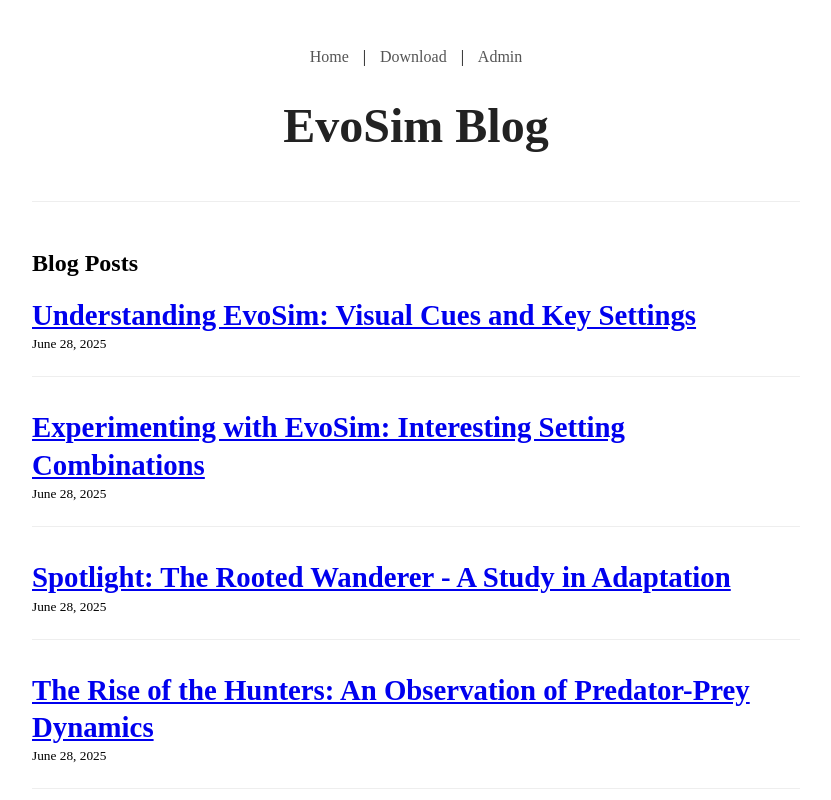
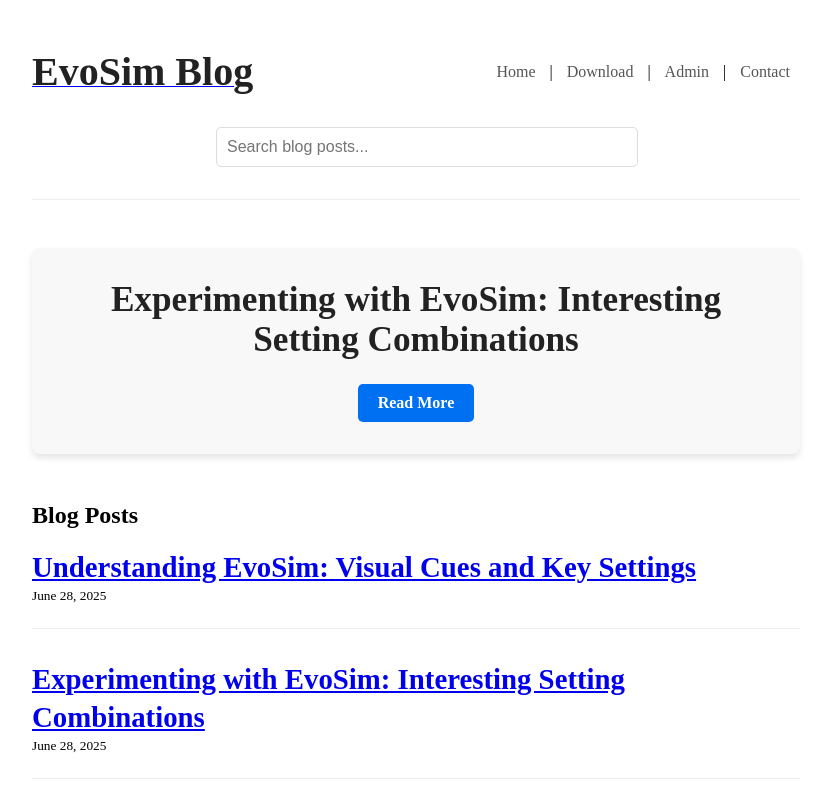
Before and after one commit to charlieboardy14/EVOsimBlog, a Next.js app: page / in a window 1280 px wide. Shown: the top 800 px of the page, without its empty margins (224-1055 px from the left). Built offline with nearby package versions, Linux system fonts and the light colour scheme.

Commit message:
Implement logo placeholder and automatic post scroller

```diff
--- /dev/null
+++ b/components/PostScroller.js
@@ -0,0 +1,41 @@
+import React, { useState, useEffect } from 'react';
+import Link from 'next/link';
+import styles from './layout.module.css'; // Using existing styles for now
+
+const PostScroller = ({ posts }) => {
+  const [currentIndex, setCurrentIndex] = useState(0);
+
+  useEffect(() => {
+    const interval = setInterval(() => {
+      setCurrentIndex((prevIndex) => (prevIndex + 1) % posts.length);
+    }, 5000); // Change post every 5 seconds
+    return () => clearInterval(interval);
+  }, [posts.length]);
+
+  if (!posts || posts.length === 0) {
+    return null;
+  }
+
+  const currentPost = posts[currentIndex];
+
+  // Simple function to strip HTML and truncate for snippet
+  const getSnippet = (htmlContent) => {
+    if (!htmlContent) return '';
+    const text = htmlContent.replace(/<[^>]*>?/gm, ''); // Strip HTML tags
+    return text.substring(0, 150) + (text.length > 150 ? '...' : '');
+  };
+
+  return (
+    <section className={styles.postScroller}>
+      <div className={styles.scrollerContent}>
+        <h2>{currentPost.title}</h2>
+        <p>{getSnippet(currentPost.contentHtml)}</p>
+        <Link href={`/posts/${currentPost.id}`}>
+          <a className={styles.readMoreButton}>Read More</a>
+        </Link>
+      </div>
+    </section>
+  );
+};
+
+export default PostScroller;
--- a/components/layout.js
+++ b/components/layout.js
@@ -1,10 +1,42 @@
 import Head from 'next/head';
 import Link from 'next/link';
 import styles from './layout.module.css';
+import { useState, useEffect } from 'react';
 
 export const siteTitle = 'EvoSim Blog';
 
-export default function Layout({ children, home }) {
+export default function Layout({ children, home, searchIndex }) {
+  const [searchQuery, setSearchQuery] = useState('');
+  const [searchResults, setSearchResults] = useState([]);
+  const [searcher, setSearcher] = useState(null);
+
+  useEffect(() => {
+    if (searchIndex) {
+      const newSearcher = new FlexSearch.Document({
+        document: {
+          id: 'id',
+          index: ['title', 'contentHtml'],
+        },
+      });
+      newSearcher.import(JSON.parse(searchIndex));
+      setSearcher(newSearcher);
+    }
+  }, [searchIndex]);
+
+  const handleSearch = (event) => {
+    const query = event.target.value;
+    setSearchQuery(query);
+
+    if (query.length > 2 && searcher) { // Only search if query is at least 3 characters
+      const results = searcher.search(query, {
+        enrich: true,
+      });
+      setSearchResults(results[0]?.result || []);
+    } else {
+      setSearchResults([]);
+    }
+  };
+
   return (
     <div className={styles.container}>
       <Head>
@@ -16,10 +48,36 @@ export default function Layout({ children, home }) {
         <meta name="og:title" content={siteTitle} />
       </Head>
       <header className={styles.header}>
-        <nav>
-          <Link href="/">Home</Link> | <Link href="/download">Download</Link> | <Link href="/admin">Admin</Link>
-        </nav>
-        <h1 className={styles.headerTitle}>{siteTitle}</h1>
+        <div className={styles.headerContent}>
+          <Link href="/">
+            <a className={styles.logo}>EvoSim Blog</a> {/* Logo Placeholder */}
+          </Link>
+          <nav>
+            <Link href="/">Home</Link> | <Link href="/download">Download</Link> | <Link href="/admin">Admin</Link> | <Link href="/contact">Contact</Link>
+          </nav>
+        </div>
+        {home && (
+          <div className={styles.searchContainer}>
+            <input
+              type="text"
+              placeholder="Search blog posts..."
+              value={searchQuery}
+              onChange={handleSearch}
+              className={styles.searchInput}
+            />
+            {searchResults.length > 0 && (
+              <ul className={styles.searchResults}>
+                {searchResults.map((result) => (
+                  <li key={result.id}>
+                    <Link href={`/posts/${result.id}`}>
+                      {result.doc.title}
+                    </Link>
+                  </li>
+                ))}
+              </ul>
+            )}
+          </div>
+        )}
       </header>
       <main>{children}</main>
     </div>
--- a/components/layout.module.css
+++ b/components/layout.module.css
@@ -13,16 +13,29 @@
   margin-bottom: 3rem; /* Space below header */
 }
 
-.headerTitle {
-  font-size: 3rem; /* Larger title */
-  margin: 1rem 0;
-  color: #222;
+.headerContent {
+  width: 100%;
+  display: flex;
+  justify-content: space-between;
+  align-items: center;
+  margin-bottom: 1rem;
+}
+
+.logo {
+  font-size: 2.5rem; /* Larger logo text */
+  font-weight: bold;
+  color: #222; /* Darker color for prominence */
+  text-decoration: none;
+  margin: 0;
+}
+
+.logo:hover {
+  text-decoration: none;
+  color: #0070f3; /* Subtle hover effect */
 }
 
 .header nav {
-  width: 100%;
-  text-align: center;
-  margin-bottom: 1rem;
+  text-align: right;
 }
 
 .header nav a {
@@ -48,3 +61,94 @@
   color: #666;
   font-size: 0.9em;
 }
+
+.searchContainer {
+  position: relative;
+  width: 100%;
+  max-width: 400px; /* Limit search input width */
+  margin-top: 1rem;
+}
+
+.searchInput {
+  width: 100%;
+  padding: 10px;
+  border: 1px solid #ddd;
+  border-radius: 5px;
+  font-size: 1em;
+}
+
+.searchResults {
+  position: absolute;
+  top: 100%;
+  left: 0;
+  right: 0;
+  background: white;
+  border: 1px solid #ddd;
+  border-top: none;
+  border-radius: 0 0 5px 5px;
+  list-style: none;
+  padding: 0;
+  margin: 0;
+  z-index: 1000;
+  max-height: 200px;
+  overflow-y: auto;
+}
+
+.searchResults li {
+  padding: 10px;
+  border-bottom: 1px solid #eee;
+}
+
+.searchResults li:last-child {
+  border-bottom: none;
+}
+
+.searchResults li a {
+  display: block;
+  color: #333;
+  text-decoration: none;
+}
+
+.searchResults li a:hover {
+  background-color: #f9f9f9;
+}
+
+/* Post Scroller Styles */
+.postScroller {
+  background-color: #f8f8f8;
+  padding: 2rem;
+  margin-bottom: 3rem;
+  border-radius: 8px;
+  text-align: center;
+  box-shadow: 0 4px 6px rgba(0, 0, 0, 0.1);
+}
+
+.scrollerContent h2 {
+  font-size: 2.2rem;
+  margin-top: 0;
+  margin-bottom: 0.5rem;
+  color: #222;
+}
+
+.scrollerContent p {
+  font-size: 1.1em;
+  line-height: 1.6;
+  color: #555;
+  margin-bottom: 1.5rem;
+}
+
+.readMoreButton {
+  display: inline-block;
+  background-color: #0070f3;
+  color: white;
+  padding: 10px 20px;
+  border-radius: 5px;
+  text-decoration: none;
+  font-weight: bold;
+  transition: background-color 0.2s ease-in-out;
+}
+
+.readMoreButton:hover {
+  background-color: #005bb5;
+  text-decoration: none;
+}
--- a/pages/index.js
+++ b/pages/index.js
@@ -1,6 +1,7 @@
 import Head from 'next/head';
 import Layout, { siteTitle } from '../components/layout';
 import { getSortedPostsData } from '../lib/posts';
+import PostScroller from '../components/PostScroller';
 import Link from 'next/link';
 import Date from '../components/date';
 
@@ -19,6 +20,9 @@ export default function Home({ allPostsData }) {
       <Head>
         <title>{siteTitle}</title>
       </Head>
+
+      <PostScroller posts={allPostsData} /> {/* Integrate the scroller here */}
+
       <section>
         <h2>Blog Posts</h2>
         <div className="posts-list">
```
